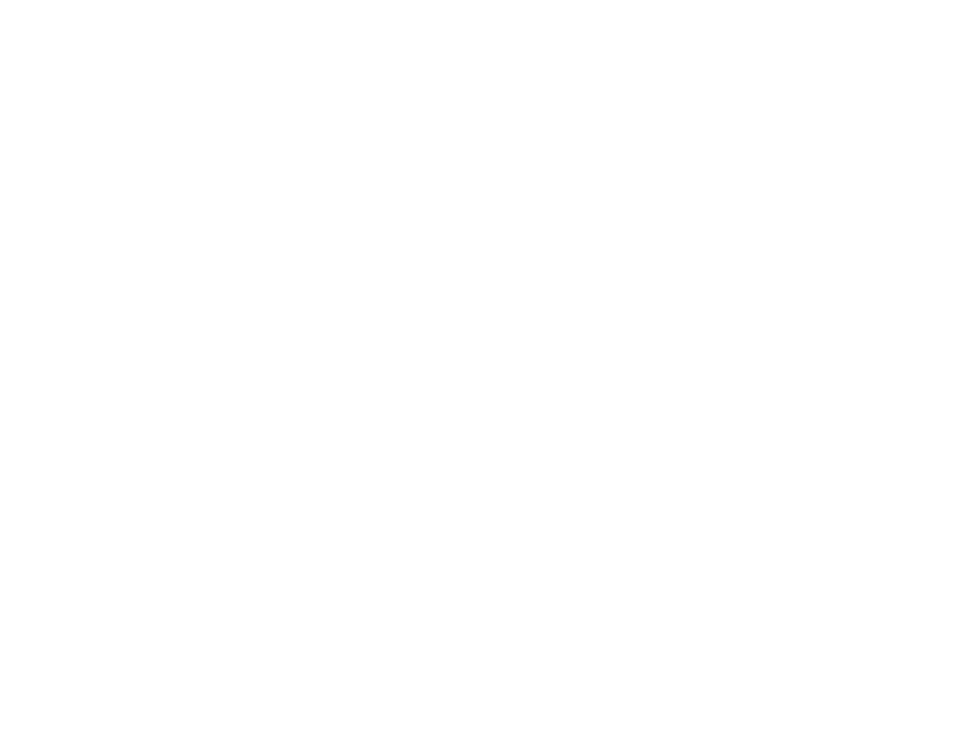
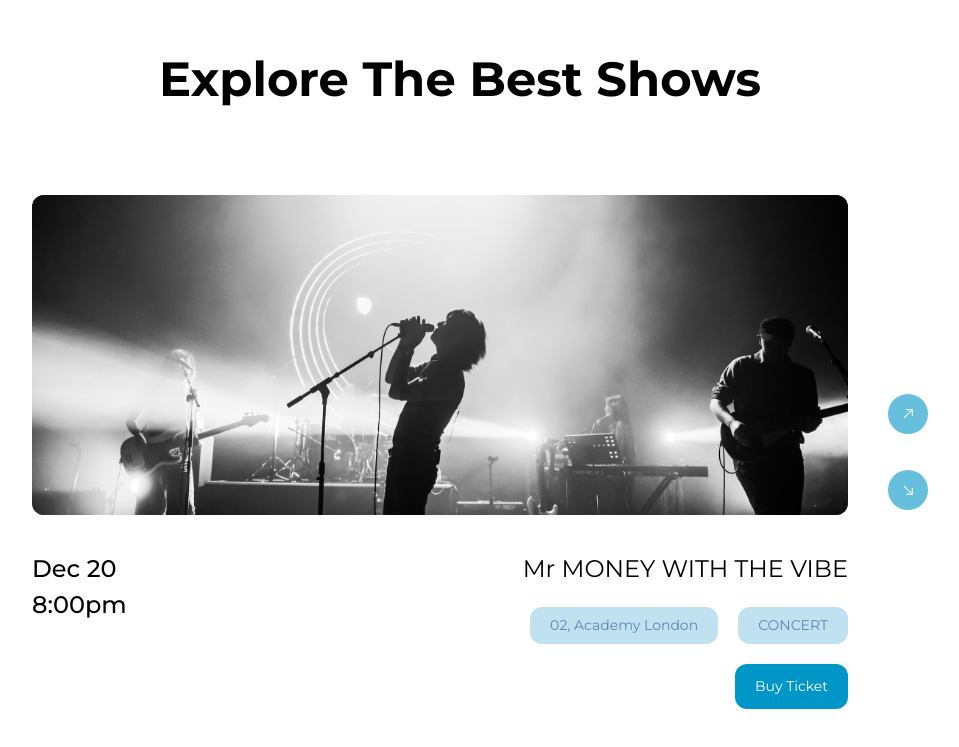
Before and after one commit to ZgmCodebase/ZG-Tikwey-Frontend-Nextjs, a Next.js app: page / in a window 1280 px wide. Shown: the part 2498-3245 px from the top of the page, without its empty margins (180-1139 px from the left). Before the commit the page ends 2373 px from the top, so only its background shows below. Built offline with nearby package versions, Linux system fonts and the light colour scheme.

Commit message:
Feat: adding Explore The Best Shows section to landing Page. Still haven't created animation for it

```diff
--- /dev/null
+++ b/components/pages/Landing/ExploreBestShow.tsx
@@ -0,0 +1,73 @@
+import Image from "next/image";import {RxArrowBottomRight, RxArrowTopRight} from "react-icons/rx"
+
+function ExploreBestShow() {
+    return (
+        <div className="gen-p pt-32 pb-10">
+            {/* Title */}
+            <h1 className="text-size9Mob md:text-size9 max-w-4xl mx-auto text-center font-bold py-10">
+                Explore The Best Shows
+            </h1>
+
+            {/* Animation Cards */}
+
+            <div className=" w-full pt-10 relative flex justify-center">
+                <div className="flex-1 max-w-4xl px-10 ">
+                    <AnimatedEventCard />
+                </div>
+                <div className="flex flex-col justify-center items-center space-y-9">
+                    {/* Up arrow */}
+                    <div className="w-10 h-10 rounded-full bg-priColor opacity-60 hover:opacity-100 cursor-pointer text-whiteColor flex justify-center items-center">
+                        <RxArrowTopRight />
+                    </div>
+                    {/* Down arrow */}
+                    <div className="w-10 h-10 rounded-full bg-priColor opacity-60 hover:opacity-100 cursor-pointer text-whiteColor flex justify-center items-center">
+                        <RxArrowBottomRight />
+                    </div>
+                </div>
+            </div>
+        </div>
+    );
+}
+
+
+function AnimatedEventCard(){
+    return (
+        <div className="w-full">
+            {/* Image */}
+            <div className="h-[40vh] bg-gray-700 rounded-xl relative overflow-hidden">
+                <Image src={"/images/index/explore_bestshows.png"} alt="best_show" layout="fill" objectFit="cover"/>
+            </div>
+
+            {/* Info */}
+            <div className="flex justify-between items-start pt-9">
+                {/* date */}
+                <div className="text-size10Mob md:text-size10 font-medium">
+                    <p>Dec 20</p>
+                    <p>8:00pm</p>
+                </div>
+
+                {/* Name, Location, and ticket Button */}
+                <div className="md:text-size2Mob text-size2 space-y-5 flex flex-col items-end">
+                    <p className="text-size10Mob md:text-size10">
+                        Mr MONEY WITH THE VIBE
+                    </p>
+                    <div className="flex justify-between space-x-5">
+                        <AddressTag address="02, Academy London" />
+                        <CategoryTag category="CONCERT" />
+                    </div>
+
+                    <button className="btn1">Buy Ticket</button>
+                </div>
+            </div>
+        </div>
+    );
+}
+
+function AddressTag({address}: {address:string}){
+    return <div className="py-2 px-5 bg-secColor text-accColor rounded-xl ">{address}</div>
+}
+
+function CategoryTag({category}: {category:string}){
+    return <div className="py-2 px-5 bg-secColor text-accColor rounded-xl">{category}</div>
+}
+export default ExploreBestShow;
--- a/components/pages/Landing/UpcomingEvents.tsx
+++ b/components/pages/Landing/UpcomingEvents.tsx
@@ -35,7 +35,7 @@
 
         <div className="absolute top-0 right-0 left-0 bottom-0 flex  z-20 justify-end items-end space-y-5 p-10 ">
 
-        <h1 className="text-whiteColor absolute bottom-20 left-10 text-xl font-semibold">{category}</h1>
+        <h1 className="text-whiteColor absolute bottom-28 left-10 text-xl font-semibold">{category}</h1>
 
         <div className="w-12 h-12 rounded-full group-hover:bg-priColor duration-300 ease-in border-whiteColor group-hover:border-transparent border-[1px] flex justify-center items-center">
             <RxArrowBottomRight className="text-2xl text-whiteColor"/>
--- a/pages/index.tsx
+++ b/pages/index.tsx
@@ -1,11 +1,7 @@
-import NavbarLayout from '../components/layouts/NavbarLayout';
 import LandingBanner from '../components/pages/Landing/LandingBanner';
-import MostPopularTicket from '../components/pages/Landing/MostPopularTicket';
-import NextEventsSection from '../components/pages/Landing/NextEventsSection';
 import { NextPageWithLayout } from './_app';
 
-import type { NextPage } from "next";
-import Testimonials from '../components/pages/Landing/Testimonials';
+import ExploreBestShow from '../components/pages/Landing/ExploreBestShow';
 import UpcomingEvents from '../components/pages/Landing/UpcomingEvents';
 const Home: NextPageWithLayout = () => {
     const hello = "sdfsa";
@@ -14,6 +10,7 @@
         <div className="min-h-screen text-size1Mob md:text-size1  w-full bg-bgColor2 text-textColor">
             <LandingBanner />
             <UpcomingEvents/>
+            <ExploreBestShow/>
             {/* <MostPopularTicket />
             <NextEventsSection />
             <Testimonials/> */}
--- a/tailwind.config.js
+++ b/tailwind.config.js
@@ -44,6 +44,8 @@
                 size8Mob: "20px",
                 size9: "48px",
                 size9Mob: "20px",
+                size10: "24px",
+                size10Mob: "14px",
             },
         },
     },
```
Also changed, not shown: public/images/index/explore_bestshows.png (added).
